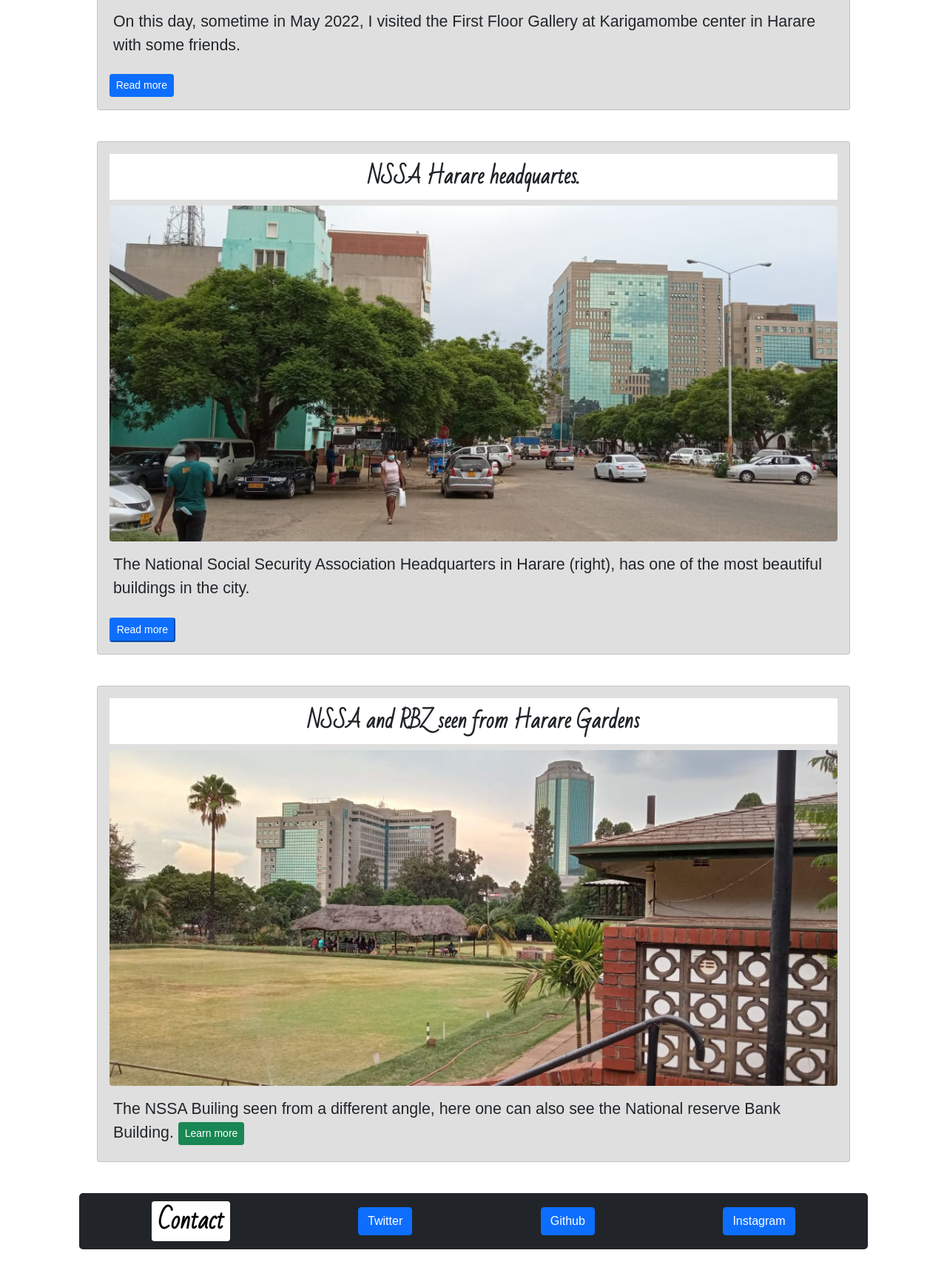
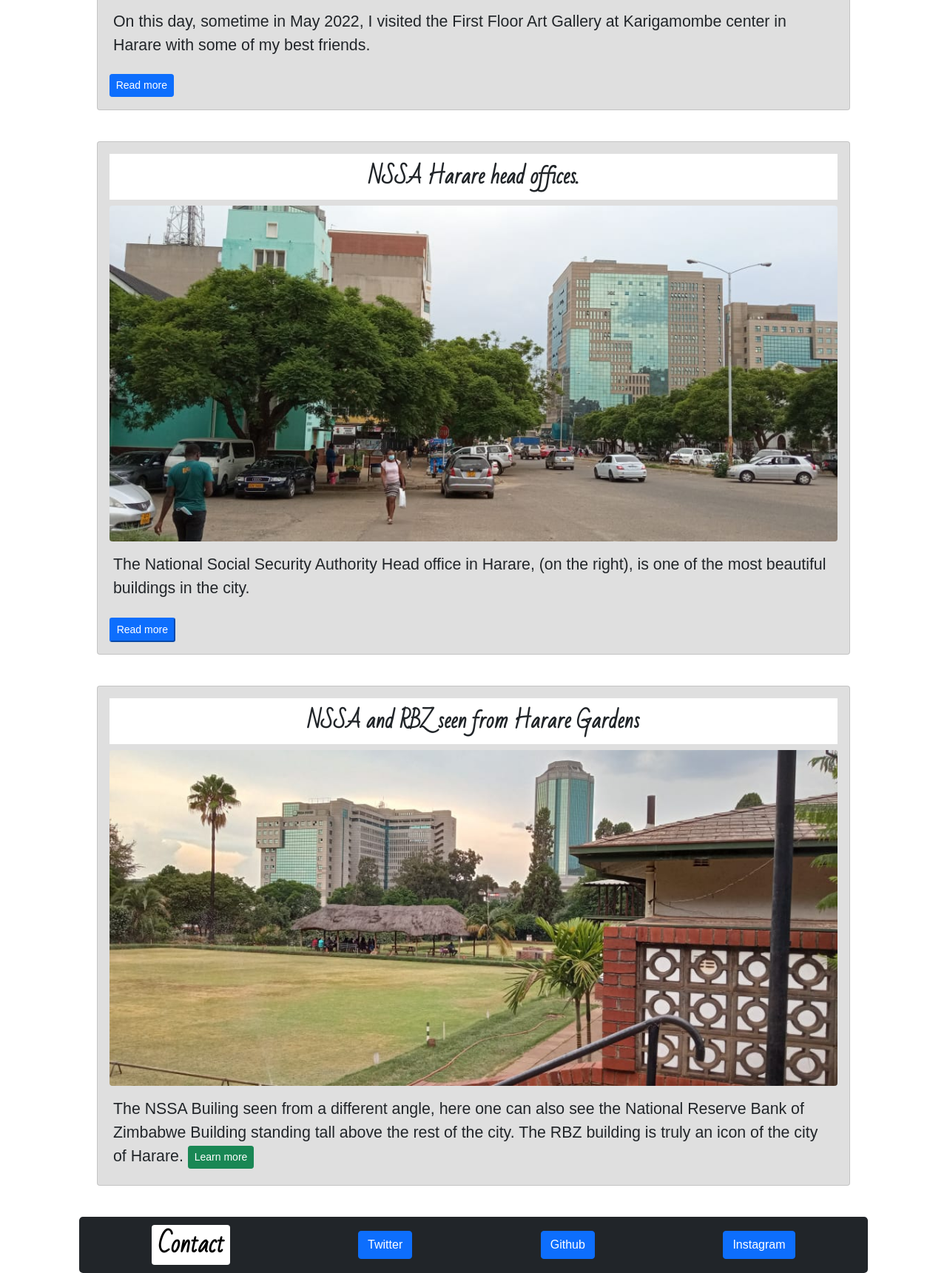
Before and after one commit to traelincoln/harare-in-hdr, a plain HTML site: page index.html in a window 1280 px wide. Shown: the part 2945-4666 px from the top of the page at 74% size. Before the commit the page ends 4634 px from the top, so only its background shows below. Drawn offline with nearby package versions, Linux system fonts and the light colour scheme; a web font is replaced by a local one.

Commit message:
corrected typos, spellings and grammar

```diff
--- a/index.html
+++ b/index.html
@@ -74,7 +74,8 @@
                                     class="card-link"
                                     href="https://cs50.harvard.edu/">
                                     cs50's homepage on Edx.</a
-                                ></p>
+
+                                    ></p>
                         </p>
                         <p id="read-more-1" class="card-text collapse">
                             I travel a lot in Harare and when I do, I like to
@@ -135,17 +136,15 @@
                             title="First Floor Art Gallery Karigamombe Center" />
                         <p class="card-text">
                             On this day, sometime in May 2022, I visited the
-                            First Floor Gallery at Karigamombe center in Harare with some friends.
+                            First Floor Art Gallery at Karigamombe center in Harare with some of my best friends.
                             </p>
-                            <p id="read-more-3" class="collapse read-more card-text"
+                           <p id="read-more-3" class="collapse read-more card-text"
                             >
                             I took several pictures with my samsung digital
                             camera. This one of my friend Lindsay making a piece
-                            sign on the rooftop is my favourite. Also, it's the very cool guy with dreads and earings, on the right, that makes this picture perfect for me.
-                        </p>
+                            sign on the rooftop is my favourite. Also, it's the very cool guy with dreads and earings, on the right, that makes this picture perfect for me.                        </p>
                         <button
-                            class="read-more btn btn-primary btn-sm"
-                            type="button"
+                            class="read-more btn btn-primary btn-sm"                            type="button"
                             data-bs-toggle="collapse"
                             data-bs-target="#read-more-3"
                             aria-expanded="false"
@@ -159,19 +158,19 @@
                         <img
                             src="img/nssa_central.jpg"
                             alt="A series of city blocks, there people and cars on the road."
-                            title="NSSA Harare headquartes." />
+                            title="NSSA Harare head offices." />
                         <p class="card-text">
-                            The National Social Security Association
-                            Headquarters in Harare (right), has one of the most
+                            The National Social Security Authority Head office
+                             in Harare, (on the right), is one of the most
                             beautiful buildings in the city.
                         </p>
                         <p id="read-more-2" class="card-text collapse">
                             It's hundreds of large pane windows reflect the blue
                             sky during the day, which gives the building a
-                            bluish-green hue on which is mesmerizing when
+                            bluish-green hue which is mesmerizing to look at,
                             juxtaposed with its grey concrete walls and the rest
-                            of the sky. It realy one of my favourite building to
-                            look at in town. Its at Corner Central Avenue and
+                            of the sky. It's realy one of my favourite buildings to
+                            see when I am walking in town. Its at Corner Central Avenue and
                             Sam Nujoma way in the CBD.
                         </p>
                         <button
@@ -193,7 +192,7 @@
                             title="NSSA and RBZ seen from Harare Gardens" />
                         <p class="card-text">
                             The NSSA Builing seen from a different angle, here
-                            one can also see the National reserve Bank Building.
+                            one can also see the National Reserve Bank of Zimbabwe Building standing tall above the rest of the city. The RBZ building is truly an icon of the city of Harare.
                             <button type="button" class="btn btn-sm btn-success" data-bs-toggle="popover"
                             data-bs-title="Picture Setting"
                             data-bs-placement="top"
```
